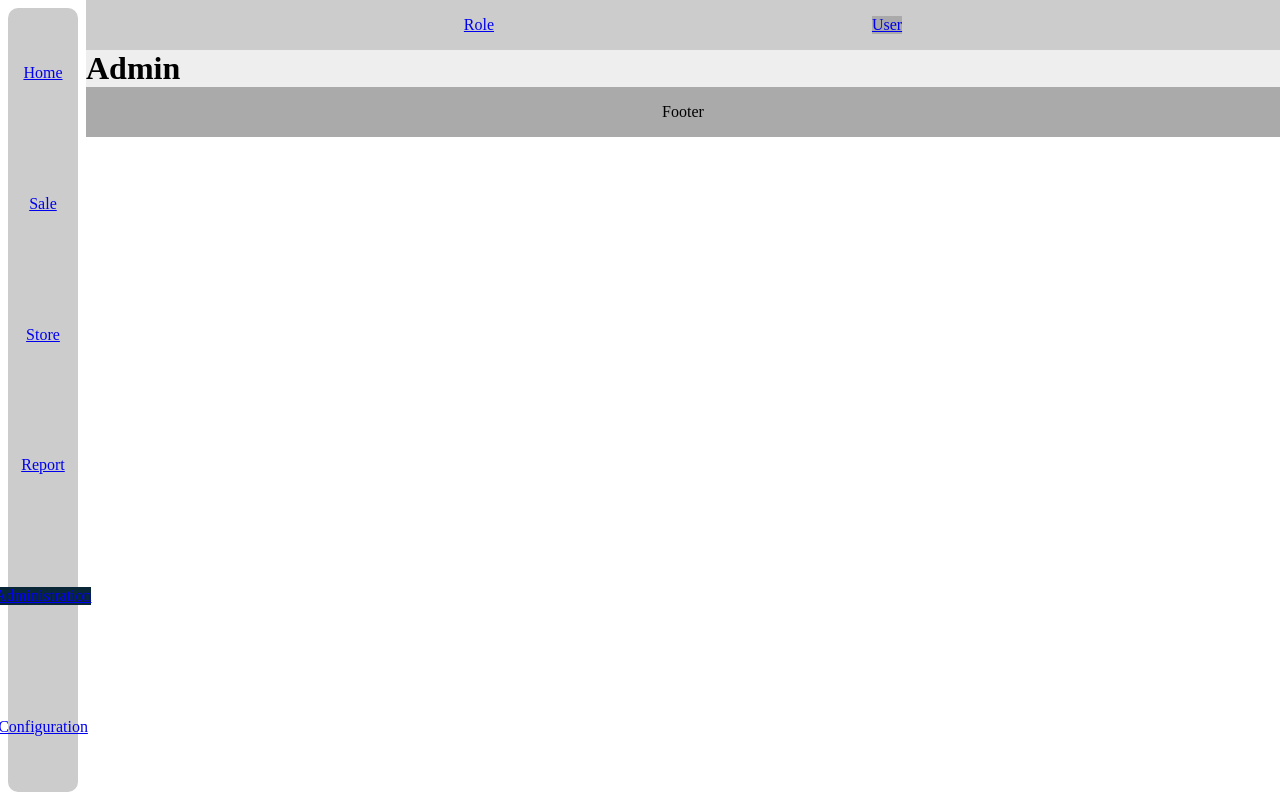
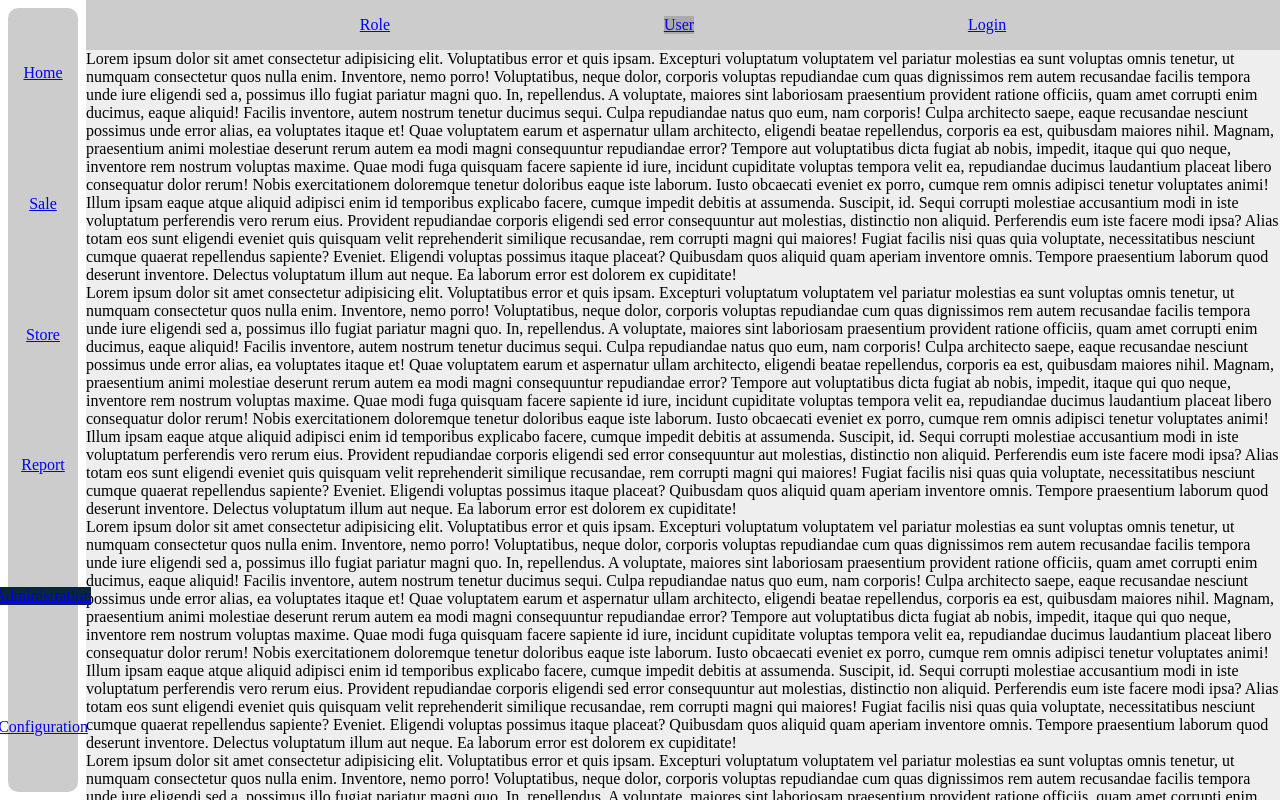
Before and after one commit to Thong17/softdev-web, a React (Create React App) app: page /admin/user in a window 1280 px wide. Shown: the top 800 px of the page. Built offline with nearby package versions, Linux system fonts and the light colour scheme.

Commit message:
[feature] - add auth gaurd

```diff
--- a/src/app/App.tsx
+++ b/src/app/App.tsx
@@ -1,15 +1,18 @@
 import { useRoutes } from 'react-router-dom'
 import routes from './router';
 import Sidebar from '../components/shared/Sidebar';
+import { UserContext } from 'contexts/UserContext';
+import { useContext } from 'react';
 
 const App = () => {
   let routers = useRoutes(routes)
+  const user = useContext(UserContext)
 
   return (
-    <div>
+    <UserContext.Provider value={user}>
       <Sidebar></Sidebar>
       {routers}
-    </div>
+    </UserContext.Provider>
   );
 }
 
--- a/src/app/router.tsx
+++ b/src/app/router.tsx
@@ -17,11 +17,11 @@ const routes: RouteObject[] = [
         element: <Admin />,
         children: [
             {
-                path: '/admin/user',
+                path: 'user',
                 element: <User />
             },
             {
-                path: '/admin/role',
+                path: 'role',
                 element: <Role />
             }
         ]
--- /dev/null
+++ b/src/auth/AuthGuard.tsx
@@ -0,0 +1,12 @@
+import Profile from "components/shared/Profile"
+import { Link } from "react-router-dom"
+import { UserContext } from "contexts/UserContext"
+import { useContext } from "react"
+
+const AuthGuard = () => {
+  const user = useContext(UserContext)
+
+  return <>{user ? <Profile username={user} /> : <Link to="/login">Login</Link>}</>
+}
+
+export default AuthGuard
--- a/src/components/layouts/Layout.tsx
+++ b/src/components/layouts/Layout.tsx
@@ -6,7 +6,7 @@ const WrapContainer = styled('div')({
   backgroundColor: '#f2f2f2',
   marginLeft: 86,
   width: 'calc(100% - 86px)',
-  height: '100%'
+  height: '100vh'
 })
 
 const ContentContainer = styled('div')({
@@ -15,11 +15,11 @@ const ContentContainer = styled('div')({
   minHeight: 'calc(100% - 100px)'
 })
 
-interface props {
+interface ILayout {
   navbar?: ReactElement
 }
 
-export const Layout: FC<props> = ({ children, navbar }) => {
+export const Layout: FC<ILayout> = ({ children, navbar }) => {
   return (
       <WrapContainer>
         {navbar}
--- a/src/components/shared/Navbar.tsx
+++ b/src/components/shared/Navbar.tsx
@@ -1,6 +1,6 @@
 import { Stack } from "@mui/material"
 import { styled } from "@mui/system"
-import { FC } from 'react'
+import AuthGuard from "auth/AuthGuard"
 
 const CustomNavbar = styled(Stack)({
     '& a.active': {
@@ -10,10 +10,11 @@ const CustomNavbar = styled(Stack)({
     height: 50
 })
 
-const Navbar: FC = ({ children }) => {
+const Navbar = ({ children }) => {
     return (
         <CustomNavbar direction="row" alignItems="center" justifyContent="space-evenly">
             {children}
+            <AuthGuard />
         </CustomNavbar>
     )
 }
--- /dev/null
+++ b/src/components/shared/Profile.tsx
@@ -0,0 +1,9 @@
+import React from 'react'
+
+const Profile = ({ username }) => {
+  return (
+    <div>Hello {username}</div>
+  )
+}
+
+export default Profile
--- /dev/null
+++ b/src/contexts/UserContext.ts
@@ -0,0 +1,7 @@
+import { createContext } from "react";
+
+const getUser = () => {
+  return localStorage.getItem('x-access-user')
+}
+
+export const UserContext: any = createContext(getUser())
--- a/src/modules/admin/index.tsx
+++ b/src/modules/admin/index.tsx
@@ -1,10 +1,13 @@
 import { Layout } from "components/layouts/Layout";
 import AdminNavbar from "./components/AdminNavbar";
+import { useOutlet } from "react-router";
 
 export const Admin = () => {
+  const outlet = useOutlet()
+
   return (
     <Layout navbar={<AdminNavbar />}>
-      <h1>Admin</h1>
+      { outlet || <h1>Admin</h1> }
     </Layout>
   );
 }
--- a/src/modules/admin/role/index.tsx
+++ b/src/modules/admin/role/index.tsx
@@ -1,10 +1,7 @@
-import { Layout } from "components/layouts/Layout";
-import AdminNavbar from "../components/AdminNavbar";
-
 export const Role = () => {
   return (
-      <Layout  navbar={<AdminNavbar />}>
+      <>
         <h1>Role</h1>
-      </Layout>
+      </>
   );
 }
--- a/src/modules/admin/user/index.tsx
+++ b/src/modules/admin/user/index.tsx
@@ -1,11 +1,6 @@
-import { Layout } from "components/layouts/Layout";
-import AdminNavbar from "../components/AdminNavbar";
-
 export const User = () => {
   return (
-    <Layout  navbar={<AdminNavbar />}>
-      <h1>User</h1>
-
+    <>
       <p>Lorem ipsum dolor sit amet consectetur adipisicing elit. Voluptatibus error et quis ipsam. Excepturi voluptatum voluptatem vel pariatur molestias ea sunt voluptas omnis tenetur, ut numquam consectetur quos nulla enim.
       Inventore, nemo porro! Voluptatibus, neque dolor, corporis voluptas repudiandae cum quas dignissimos rem autem recusandae facilis tempora unde iure eligendi sed a, possimus illo fugiat pariatur magni quo. In, repellendus.
       A voluptate, maiores sint laboriosam praesentium provident ratione officiis, quam amet corrupti enim ducimus, eaque aliquid! Facilis inventore, autem nostrum tenetur ducimus sequi. Culpa repudiandae natus quo eum, nam corporis!
@@ -76,6 +71,6 @@ export const User = () => {
       Sequi corrupti molestiae accusantium modi in iste voluptatum perferendis vero rerum eius. Provident repudiandae corporis eligendi sed error consequuntur aut molestias, distinctio non aliquid. Perferendis eum iste facere modi ipsa?
       Alias totam eos sunt eligendi eveniet quis quisquam velit reprehenderit similique recusandae, rem corrupti magni qui maiores! Fugiat facilis nisi quas quia voluptate, necessitatibus nesciunt cumque quaerat repellendus sapiente? Eveniet.
       Eligendi voluptas possimus itaque placeat? Quibusdam quos aliquid quam aperiam inventore omnis. Tempore praesentium laborum quod deserunt inventore. Delectus voluptatum illum aut neque. Ea laborum error est dolorem ex cupiditate!</p>
-    </Layout>
+    </>
   );
 }
--- a/tsconfig.json
+++ b/tsconfig.json
@@ -26,6 +26,7 @@
       "components/*": ["components/*"],
       "modules/*": ["modules/*"],
       "utils/*": ["utils/*"],
+      "context/*": ["context/*"],
     }
   },
   "include": [
```
Also changed, not shown: public/manifest.json.
